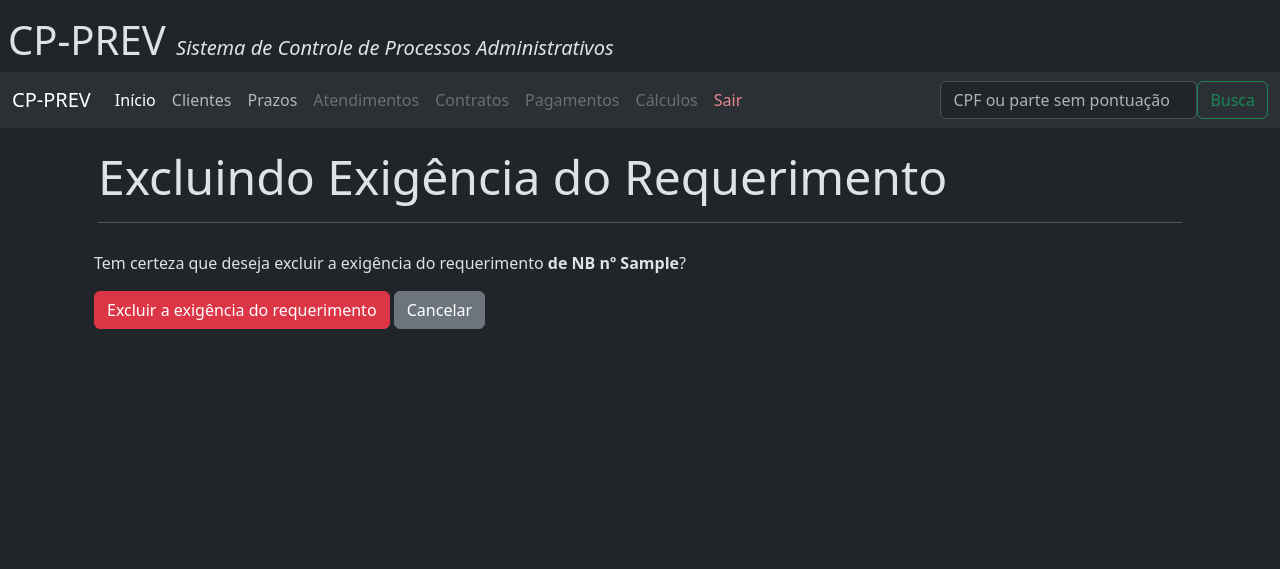
After one commit to pauloadilson/PI002-G17-DRP13, a Django app: page /exigencia_requerimento_inicial/1/1/excluir in a window 1280 px wide. The commit adds this page. Shown: the top 569 px of the page. Run offline with Django 5.2, Linux system fonts and the light colour scheme; a user stored in the database is signed in; tables that the repository leaves empty hold one stand-in row (values such as "Sample post"); some libraries are stand-ins or nearby versions.

Commit message:
Atualiza templates e forms para habilitar edição e exclusão de clientes e requerimentos. Desabilita campos CPF e protocolo em atualizações. Adiciona página de confirmação de exclusão.

```diff
--- /dev/null
+++ b/cpprev/clientes/templates/delete.html
@@ -0,0 +1,47 @@
+{% extends 'base.html' %}
+
+{% block content %}
+
+<main class="content" >
+    <div class="container-fluid ">
+        <div class="p-1 mt-3">
+            <div class='display-5'>{{ title }}</div>
+            <hr />
+        </div>
+        {% if qtde_instancias_filhas == 0 %}
+        <div class="mt-2" id="delete">
+            <p>Tem certeza que deseja excluir {{ tipo_objeto }} <strong>{{ form_title_identificador }}</strong>?</p>
+            <form method="post" enctype='multipart/form-data'>
+                {%  csrf_token %}
+                <div class="buttons-container">
+                    <button type="submit" class="btn btn-danger">Excluir {{ tipo_objeto }}</button>
+                    <a class="btn btn-secondary" onclick="window.history.back()">Cancelar</a>
+                </div>
+            </form>
+
+        </div>
+        {% else %}
+        <div class="mt-2" id="delete">
+            <h1> Não é possível excluir {{ tipo_objeto }} </h1>
+            <p> Excluir {{ tipo_objeto }} selecionado exigiria excluir os seguintes objetos relacionados protegidos:</p>
+            <ul>
+                {% for result in result_list %}
+                <li>
+                {% if result.get_class_name == 'RequerimentoInicial' %}
+                    Excluir <a href="{% url 'excluir_requerimento_inicial' result.requerente_titular.cpf result.id %}">  {{ result }} </a>
+                {% elif result.get_class_name == 'RequerimentoRecurso' %}
+                    Excluir <a href="{% url 'excluir_requerimento_recurso' result.requerente_titular.cpf result.id %}">  {{ result }} </a>
+                {% elif result.get_class_name == 'ExigenciaRequerimentoInicial' %}
+                    Excluir <a href="{% url 'excluir_exigencia_requerimento_inicial' result.requerimento.requerente_titular.cpf result.requerimento.id %}">  {{ result }} </a>
+                {% elif result.get_class_name == 'ExigenciaRequerimentoRecurso' %}
+                    Excluir <a href="{% url 'excluir_exigencia_requerimento_recurso' result.requerente_titular.cpf result.requerimento.id %}">  {{ result }} </a>
+                {% endif %}
+                </li>
+                {% endfor %}
+            </ul>
+            <a class="btn btn-secondary" onclick="window.history.back()">Voltar</a>
+        </div>
+        {% endif %}
+    </div>
+</main>
+{% endblock content %}
--- a/cpprev/clientes/urls.py
+++ b/cpprev/clientes/urls.py
@@ -7,12 +7,22 @@ from clientes.views import (
     ClientesListView,
     ClienteCreateView,
     ClienteDetailView,
+    ClienteUpdateView,
+    ClienteDeleteView,
     RequerimentoInicialCreateView,
+    RequerimentoInicialDetailView,
+    RequerimentoInicialUpdateView,
+    RequerimentoInicialDeleteView,
     RequerimentoRecursoCreateView,
-    RequerimentoInicialDetailView,
     RequerimentoRecursoDetailView,
+    RequerimentoRecursoUpdateView,
+    RequerimentoRecursoDeleteView,
     ExigenciaRequerimentoInicialCreateView,
+    ExigenciaRequerimentoInicialUpdateView,
+    ExigenciaRequerimentoInicialDeleteView,
     ExigenciaRequerimentoRecursoCreateView,
+    ExigenciaRequerimentoRecursoUpdateView,
+    ExigenciaRequerimentoRecursoDeleteView,
     EscolherTipoRequerimentoView
 )
 
@@ -22,24 +32,32 @@ urlpatterns = [
     path("cliente/", include ([
         path('adicionar', ClienteCreateView.as_view(), name='adicionar_cliente'),
         path('<int:pk>', ClienteDetailView.as_view(), name='cliente'),
-        #path('<int:pk>/atualizar', ClienteDetailView.as_view(), name='atualizar_cliente'),
-        #path('<int:pk>/excluir', ClienteDetailView.as_view(), name='excluir_cliente'),
+        path('<int:pk>/atualizar', ClienteUpdateView.as_view(), name='atualizar_cliente'),
+        path('<int:pk>/excluir', ClienteDeleteView.as_view(), name='excluir_cliente'),
     ])),
     path('escolher-requerimento/<str:cpf>', EscolherTipoRequerimentoView.as_view(), name='escolher_tipo_requerimento'),
     path("requerimento_inicial/<int:cpf>/", include ([
             path("adicionar", RequerimentoInicialCreateView.as_view(), name="adicionar_requerimento_inicial"),
             path("<int:pk>", RequerimentoInicialDetailView.as_view(), name="requerimento_inicial"),
+            path("<int:pk>/atualizar", RequerimentoInicialUpdateView.as_view(), name="atualizar_requerimento_inicial"),
+            path("<int:pk>/excluir", RequerimentoInicialDeleteView.as_view(), name="excluir_requerimento_inicial"),
 
     ])),
     path("requerimento_recurso/<int:cpf>/", include ([
             path("adicionar", RequerimentoRecursoCreateView.as_view(), name="adicionar_requerimento_recurso"),
             path("<int:pk>", RequerimentoRecursoDetailView.as_view(), name="requerimento_recurso"),
+            path("<int:pk>/atualizar", RequerimentoRecursoUpdateView.as_view(), name="atualizar_requerimento_recurso"),
+            path("<int:pk>/excluir", RequerimentoRecursoDeleteView.as_view(), name="excluir_requerimento_recurso"),
     ])),
     path("exigencia_requerimento_inicial/<int:cpf>/<int:pk>/", include ([
             path("adicionar", ExigenciaRequerimentoInicialCreateView.as_view(), name="adicionar_exigencia_requerimento_inicial"),
+            path("atualizar", ExigenciaRequerimentoInicialUpdateView.as_view(), name="atualizar_exigencia_requerimento_inicial"),
+            path("excluir", ExigenciaRequerimentoInicialDeleteView.as_view(), name="excluir_exigencia_requerimento_inicial"),
     ])),
     path("exigencia_requerimento_recurso/<int:cpf>/<int:pk>/", include ([
             path("adicionar", ExigenciaRequerimentoRecursoCreateView.as_view(), name="adicionar_exigencia_requerimento_recurso"),
+            path("atualizar", ExigenciaRequerimentoRecursoUpdateView.as_view(), name="atualizar_exigencia_requerimento_recurso"),
+            path("excluir", ExigenciaRequerimentoRecursoDeleteView.as_view(), name="excluir_exigencia_requerimento_recurso"),
     ])),
 ]
 urlpatterns += static(settings.MEDIA_URL, document_root=settings.MEDIA_ROOT)
--- a/cpprev/clientes/views.py
+++ b/cpprev/clientes/views.py
@@ -5,14 +5,18 @@ from django.views.generic import (
     ListView,
     CreateView,
     DetailView,
+    UpdateView,
+    DeleteView
 )
 from django.views.generic.edit import FormView
 from django.contrib.auth.decorators import login_required
 from django.utils.decorators import method_decorator
 from clientes.models import (
     Cliente,
+    Requerimento,
     RequerimentoInicial,
     RequerimentoRecurso,
+    Exigencia,
     ExigenciaRequerimentoInicial,
     ExigenciaRequerimentoRecurso,
 )
@@ -26,6 +30,7 @@ from clientes.forms import (
 )
 from django.urls import reverse_lazy
 from django.shortcuts import redirect
+from itertools import chain
 #from datetime import datetime, timedelta
 
 # Create your views here.
@@ -65,14 +70,15 @@ class ClienteCreateView(CreateView):
     template_name = 'form.html'
     form_class = ClienteModelForm
     title = "Novo Cliente"
-    success_url = reverse_lazy('clientes')
 
     def get_context_data(self, **kwargs):
         context = super(ClienteCreateView, self).get_context_data(**kwargs)
         # adicionar o título da página e o título do formulário ao contexto
         context['title'] = self.title
+        return context
 
-        return context
+    def get_success_url(self):
+        return reverse_lazy("cliente",kwargs={"cpf": self.object.cpf})
 
 @method_decorator(login_required(login_url='login'), name='dispatch')
 class ClienteDetailView(DetailView):
@@ -104,6 +110,65 @@ class ClienteDetailView(DetailView):
         context["qtde_instancias_filhas"] = qtde_instancias_filhas
 
         return context
+
+@method_decorator(login_required(login_url='login'), name='dispatch')
+class ClienteUpdateView(UpdateView):
+    model = Cliente
+    template_name = "form.html"
+    form_class = ClienteModelForm
+    title = "Editando Cliente"
+    form_title_identificador = None
+
+    def get_success_url(self):
+        return reverse_lazy("cliente", kwargs={"pk": self.object.cpf})
+
+    def get_context_data(self, **kwargs):
+        context = super(ClienteUpdateView, self).get_context_data(**kwargs)
+        context["title"] = self.title
+        context["form_title_identificador"] = f"CPF nº {self.object.cpf}"
+        return context
+
+    def get_object(self, queryset=None):
+        obj = super().get_object(queryset)
+        if obj.is_deleted:
+            raise Http404("Requerimento não encontrado")
+        return obj
+
+@method_decorator(login_required(login_url='login'), name='dispatch')
+class ClienteDeleteView(DeleteView):
+    model = Cliente
+    template_name = "delete.html"
+    success_url = "/clientes/"
+    title = "Excluindo Cliente"
+    tipo_objeto = "o cliente"
+
+    def get_context_data(self, **kwargs):
+        context = super(ClienteDeleteView, self).get_context_data(**kwargs)
+
+        cliente_id = self.object.cpf
+        requerimentos_cliente = RequerimentoInicial.objects.filter(is_deleted=False).filter(
+            requerente_titular__cpf__icontains=cliente_id
+        )
+        recursos_cliente = RequerimentoRecurso.objects.filter(is_deleted=False).filter(
+            requerente_titular__cpf__icontains=cliente_id
+        )
+        result_list = list(chain(requerimentos_cliente, recursos_cliente))
+        qtde_instancias_filhas = self.object.total_requerimentos
+
+        context["title"] = self.title
+        context["form_title_identificador"] = f"de CPF nº {self.object.cpf}"
+        context["tipo_objeto"] = self.tipo_objeto
+        context["qtde_instancias_filhas"] = qtde_instancias_filhas
+        context["result_list"] = result_list
+        print(result_list)
+        return context
+
+    def get_object(self, queryset=None):
+        obj = super().get_object(queryset)
+        if obj.is_deleted:
+            raise Http404("Requerimento não encontrado")
+        return obj
+
 
 @method_decorator(login_required(login_url='login'), name='dispatch')
 class EscolherTipoRequerimentoView(FormView):
@@ -264,6 +329,116 @@ class RequerimentoRecursoDetailView(DetailView):
         return context
 
 @method_decorator(login_required(login_url='login'), name='dispatch')
+class RequerimentoUpdateView(UpdateView):
+    model = Requerimento
+    template_name = "form.html"
+    form_class = None
+    title = "Editando Requerimento"
+    form_title_identificador = None
+
+    def get_object(self, queryset=None):
+        obj = super().get_object(queryset)
+        if obj.is_deleted:
+            raise Http404("Requerimento não encontrado")
+        return obj
+
+    def form_valid(self, form):
+        return super().form_valid(form)
+
+    def form_invalid(self, form):
+        print(form.errors)
+        return super().form_invalid(form)
+
+    def get_context_data(self, **kwargs):
+        context = super(RequerimentoUpdateView, self).get_context_data(**kwargs)
+        context["title"] = self.title
+        context["form_title_identificador"] = (
+            f"NB nº {self.object.NB} de {self.object.requerente_titular.nome}"
+        )
+        return context
+
+@method_decorator(login_required(login_url='login'), name='dispatch')
+class RequerimentoInicialUpdateView(RequerimentoUpdateView):
+    model = RequerimentoInicial
+    template_name = "form.html"
+    form_class = RequerimentoInicialModelForm
+    title = "Editando Requerimento Inicial"
+    form_title_identificador = "o requerimento inicial"
+
+    def get_success_url(self):
+        return reverse_lazy("requerimento_inicial", kwargs={"cpf":self.kwargs["cpf"],"pk": self.object.id})
+
+@method_decorator(login_required(login_url='login'), name='dispatch')
+class RequerimentoRecursoUpdateView(RequerimentoUpdateView):
+    model = RequerimentoRecurso
+    template_name = "form.html"
+    form_class = RequerimentoRecursoModelForm
+    title = "Editando Recurso"
+    form_title_identificador = "o recurso"
+
+    def get_success_url(self):
+        return reverse_lazy("requerimento_recurso", kwargs={"cpf":self.kwargs["cpf"],"pk": self.object.id})
+
+@method_decorator(login_required(login_url='login'), name='dispatch')
+class RequerimentoInicialDeleteView(DeleteView):
+    model = RequerimentoInicial
+    template_name = "delete.html"
+    title = "Excluindo Requerimento Inicial"
+    tipo_objeto = "o requerimento inicial"
+
+    def get_context_data(self, **kwargs):
+        context = super(RequerimentoInicialDeleteView, self).get_context_data(**kwargs)
+
+        exigencias_requerimento = ExigenciaRequerimentoInicial.objects.filter(is_deleted=False).filter(requerimento__id=self.object.id)
+        qtde_instancias_filhas = self.object.total_exigencias
+        result_list = exigencias_requerimento
+        context["title"] = self.title
+        context["form_title_identificador"] = f"de NB nº {self.object.NB}"
+        context["tipo_objeto"] = self.tipo_objeto
+        context["qtde_instancias_filhas"] = qtde_instancias_filhas
+        context["result_list"] = result_list
+        print(result_list[0].requerimento.requerente_titular.cpf)
+        return context
+
+    def get_object(self, queryset=None):
+        obj = super().get_object(queryset)
+        if obj.is_deleted:
+            raise Http404("Requerimento não encontrado")
+        return obj
+
+    def get_success_url(self):
+        return reverse_lazy("cliente", kwargs={"pk": self.object.requerente_titular.cpf})
+
+@method_decorator(login_required(login_url='login'), name='dispatch')
+class RequerimentoRecursoDeleteView(DeleteView):
+    model = RequerimentoRecurso
+    title = "Excluindo Recurso"
+    tipo_objeto = "o recurso"
+
+    def get_context_data(self, **kwargs):
+        context = super(RequerimentoRecursoDeleteView, self).get_context_data(**kwargs)
+
+        exigencias_requerimento = ExigenciaRequerimentoRecurso.objects.filter(is_deleted=False).filter(requerimento__id=self.object.id)
+        qtde_instancias_filhas = self.object.total_exigencias
+        result_list = exigencias_requerimento
+
+        context["title"] = self.title
+        context["form_title_identificador"] = f"de NB nº {self.object.NB}"
+        context["tipo_objeto"] = self.tipo_objeto
+        context["qtde_instancias_filhas"] = qtde_instancias_filhas
+        context["result_list"] = result_list
+        return context
+
+    def get_object(self, queryset=None):
+        obj = super().get_object(queryset)
+        if obj.is_deleted:
+            raise Http404("Requerimento não encontrado")
+        return obj
+
+    def get_success_url(self):
+        return reverse_lazy("cliente", kwargs={"pk": self.object.requerente_titular.cpf})
+
+@method_decorator(login_required(login_url='login'), name='dispatch')
 class ExigenciaRequerimentoInicialCreateView(CreateView):
     model = ExigenciaRequerimentoInicial
     template_name = "form.html"
@@ -286,7 +461,7 @@ class ExigenciaRequerimentoInicialCreateView(CreateView):
     def get_context_data(self, **kwargs):
         context = super(ExigenciaRequerimentoInicialCreateView, self).get_context_data(**kwargs)
         context["title"] = self.title
-        context["form_title_identificador"] = f'Id nº {self.kwargs["pk"]}'
+        context["form_title_identificador"] = f'Requerimento de id nº {self.kwargs["pk"]}'
         return context
 
 @method_decorator(login_required(login_url='login'), name='dispatch')
@@ -312,5 +487,111 @@ class ExigenciaRequerimentoRecursoCreateView(CreateView):
     def get_context_data(self, **kwargs):
         context = super(ExigenciaRequerimentoRecursoCreateView, self).get_context_data(**kwargs)
         context["title"] = self.title
-        context["form_title_identificador"] = f'Id nº {self.kwargs["pk"]}'
+        context["form_title_identificador"] = f'Recurso de id nº {self.kwargs["pk"]}'
         return context
+
+@method_decorator(login_required(login_url='login'), name='dispatch')
+class ExigenciaRequerimentoInicialUpdateView(UpdateView):
+    model = ExigenciaRequerimentoInicial
+    template_name = "form.html"
+    form_class = ExigenciaRequerimentoInicialModelForm
+    title = "Editando"
+    form_title_identificador = None
+
+    def form_valid(self, form):
+        return super().form_valid(form)
+
+    def get_success_url(self):
+        return reverse_lazy("requerimento_inicial", kwargs={"cpf":self.kwargs["cpf"],"pk": self.kwargs["pk"]})
+
+    def get_context_data(self, **kwargs):
+        context = super(ExigenciaRequerimentoInicialUpdateView, self).get_context_data(**kwargs)
+
+        context["title"] = self.title
+        context["form_title_identificador"] = (
+            f"NB nº {self.object.requerimento.NB} de {self.object.requerimento.requerente_titular.nome}"
+        )
+        return context
+
+    def get_object(self, queryset=None):
+        obj = super().get_object(queryset)
+        if obj.is_deleted:
+            raise Http404("Requerimento não encontrado")
+        return obj
+
+@method_decorator(login_required(login_url='login'), name='dispatch')
+class ExigenciaRequerimentoRecursoUpdateView(UpdateView):
+    model = ExigenciaRequerimentoRecurso
+    template_name = "form.html"
+    form_class = ExigenciaRequerimentoRecursoModelForm
+    title = "Editando"
+    form_title_identificador = None
+
+    def form_valid(self, form):
+        return super().form_valid(form)
+
+    def get_success_url(self):
+        return reverse_lazy("requerimento_recurso", kwargs={"cpf":self.kwargs["cpf"],"pk": self.kwargs["pk"]})
+
+    def get_context_data(self, **kwargs):
+        context = super(ExigenciaRequerimentoRecursoUpdateView, self).get_context_data(**kwargs)
+
+        context["title"] = self.title
+        context["form_title_identificador"] = (
+            f"NB nº {self.object.requerimento.NB} de {self.object.requerimento.requerente_titular.nome}"
+        )
+        return context
+
+    def get_object(self, queryset=None):
+        obj = super().get_object(queryset)
+        if obj.is_deleted:
+            raise Http404("Requerimento não encontrado")
+        return obj
+
+@method_decorator(login_required(login_url='login'), name='dispatch')
+class ExigenciaRequerimentoInicialDeleteView(DeleteView):
+    model = ExigenciaRequerimentoInicial
+    template_name = "delete.html"
+    title = "Excluindo Exigência do Requerimento"
+    tipo_objeto = "a exigência do requerimento"
+
+    def get_context_data(self, **kwargs):
+        context = super(ExigenciaRequerimentoInicialDeleteView, self).get_context_data(**kwargs)
+        context["title"] = self.title
+        context["form_title_identificador"] = f"de NB nº {self.object.requerimento.NB}"
+        context["tipo_objeto"] = self.tipo_objeto
+        context["qtde_instancias_filhas"] = 0
+        return context
+
+    def get_success_url(self):
+        return reverse_lazy("requerimento_inicial", kwargs={"cpf":self.kwargs["cpf"],"pk": self.kwargs["pk"]})
+
+    def get_object(self, queryset=None):
+        obj = super().get_object(queryset)
+        if obj.is_deleted:
+            raise Http404("Requerimento não encontrado")
+        return obj
+
+@method_decorator(login_required(login_url='login'), name='dispatch')
+class ExigenciaRequerimentoRecursoDeleteView(DeleteView):
+    model = ExigenciaRequerimentoRecurso
+    template_name = "delete.html"
+    title = "Excluindo Exigência do Recurso"
+    tipo_objeto = "a exigência do recurso"
+
+    def get_context_data(self, **kwargs):
+        context = super(ExigenciaRequerimentoRecursoDeleteView, self).get_context_data(**kwargs)
+        context["title"] = self.title
+        context["form_title_identificador"] = f"de NB nº {self.object.requerimento.NB}"
+        context["tipo_objeto"] = self.tipo_objeto
+        context["qtde_instancias_filhas"] = 0
+        return context
+
+    def get_success_url(self):
+        return reverse_lazy("requerimento_recurso", kwargs={"cpf":self.kwargs["cpf"],"pk": self.kwargs["pk"]})
+
+    def get_object(self, queryset=None):
+        obj = super().get_object(queryset)
+        if obj.is_deleted:
+            raise Http404("Requerimento não encontrado")
+        return obj
--- a/cpprev/templates/navbar.html
+++ b/cpprev/templates/navbar.html
@@ -17,14 +17,22 @@
           <li class="nav-item">
             <a class="nav-link" aria-current="page" href="{% url 'clientes' %}">Clientes</a>
           </li>
-          <li class="nav-item">
             <a class="nav-link" href="">Prazos</a>
           </li>
-            {% if request.user.groups.all.0.name != "secretarias"%}
-            <li class="nav-item">
-              <a class="nav-link disabled" aria-disabled="true" href="#">Pagamentos</a>
-            </li>
-            {% endif %}
+          </li>
+            <a class="nav-link disabled" href="">Atendimentos</a>
+          </li>
+          </li>
+            <a class="nav-link disabled" href="">Contratos</a>
+          </li>
+          {% if request.user.groups.all.0.name != "secretarias"%}
+          <li class="nav-item">
+            <a class="nav-link disabled" aria-disabled="true" href="#">Pagamentos</a>
+          </li>
+          {% endif %}
+          <li class="nav-item">
+            <a class="nav-link disabled" aria-disabled="true" href="#">Cálculos</a>
+          </li>
           <li class="nav-item">
             <form method="POST" action="{% url 'logout' %}">
               {% csrf_token %}
```
Also changed, not shown: cpprev/clientes/forms.py (+21 -0 lines), cpprev/clientes/models.py (+0 -21 lines), cpprev/clientes/templates/cliente.html (+6 -6 lines), cpprev/clientes/templates/clientes.html (+4 -4 lines), cpprev/clientes/templates/requerimento.html (+28 -6 lines).
